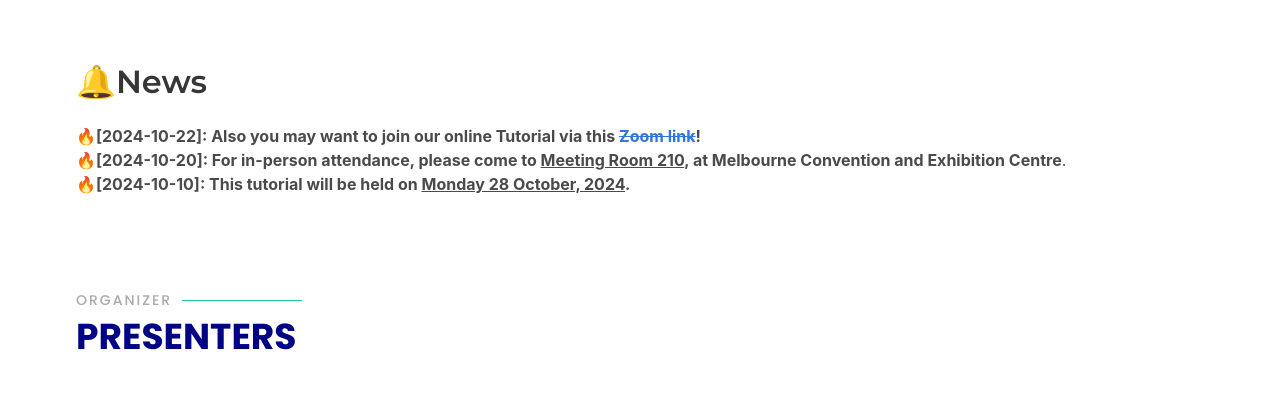
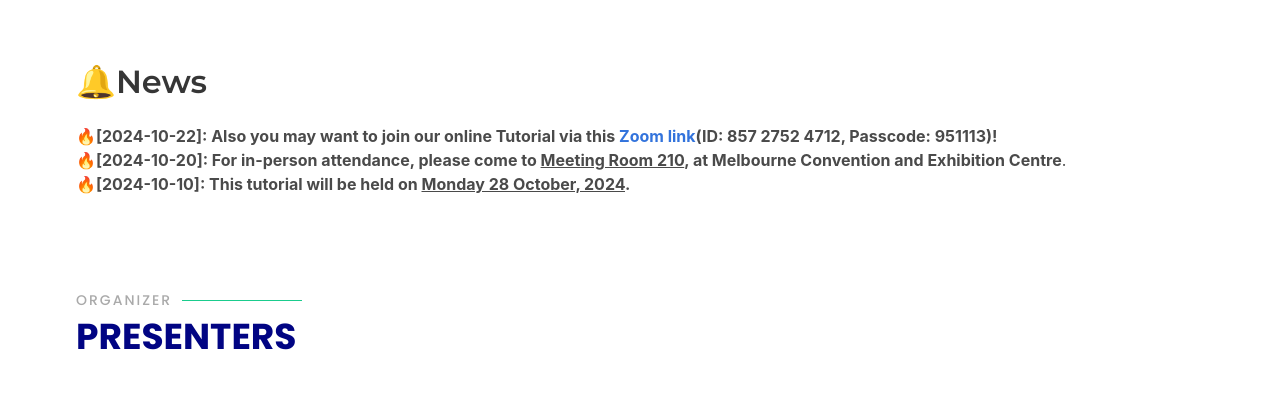
Before and after one commit to MLLM2024/ACM-MM2024, a plain HTML site: page index.html in a window 1280 px wide. Shown: the part 800-1201 px from the top of the page. Drawn offline with Linux system fonts and the light colour scheme.

Commit message:
Update index.html

```diff
--- a/index.html
+++ b/index.html
@@ -156,7 +156,7 @@
          <p>
 <!--            <b>🔥[2024-06-19]: You can now visit the video record of the tutorial at <a href="https://www.youtube.com/watch?v=pHBT3zXxQX8">Youtube</a>!</b><br> -->
 <!--            <b>🔥[2024-06-19]: We have released all the slides!</b><br> -->
-           <b>🔥[2024-10-22]: Also you may want to join our online Tutorial via this <a href="#"><s>Zoom link</s></a>!</b><br>
+           <b>🔥[2024-10-22]: Also you may want to join our online Tutorial via this <a href="https://is.gd/Yv1hfr">Zoom link</a>(ID: 857 2752 4712, Passcode: 951113)!</b><br>
            <b>🔥[2024-10-20]: For in-person attendance, please come to <u>Meeting Room 210</u>, at Melbourne Convention and Exhibition Centre</b>.<br>
            <b>🔥[2024-10-10]: This tutorial will be held on <u>Monday 28 October, 2024</u>.</b><br>
          </p>
```
